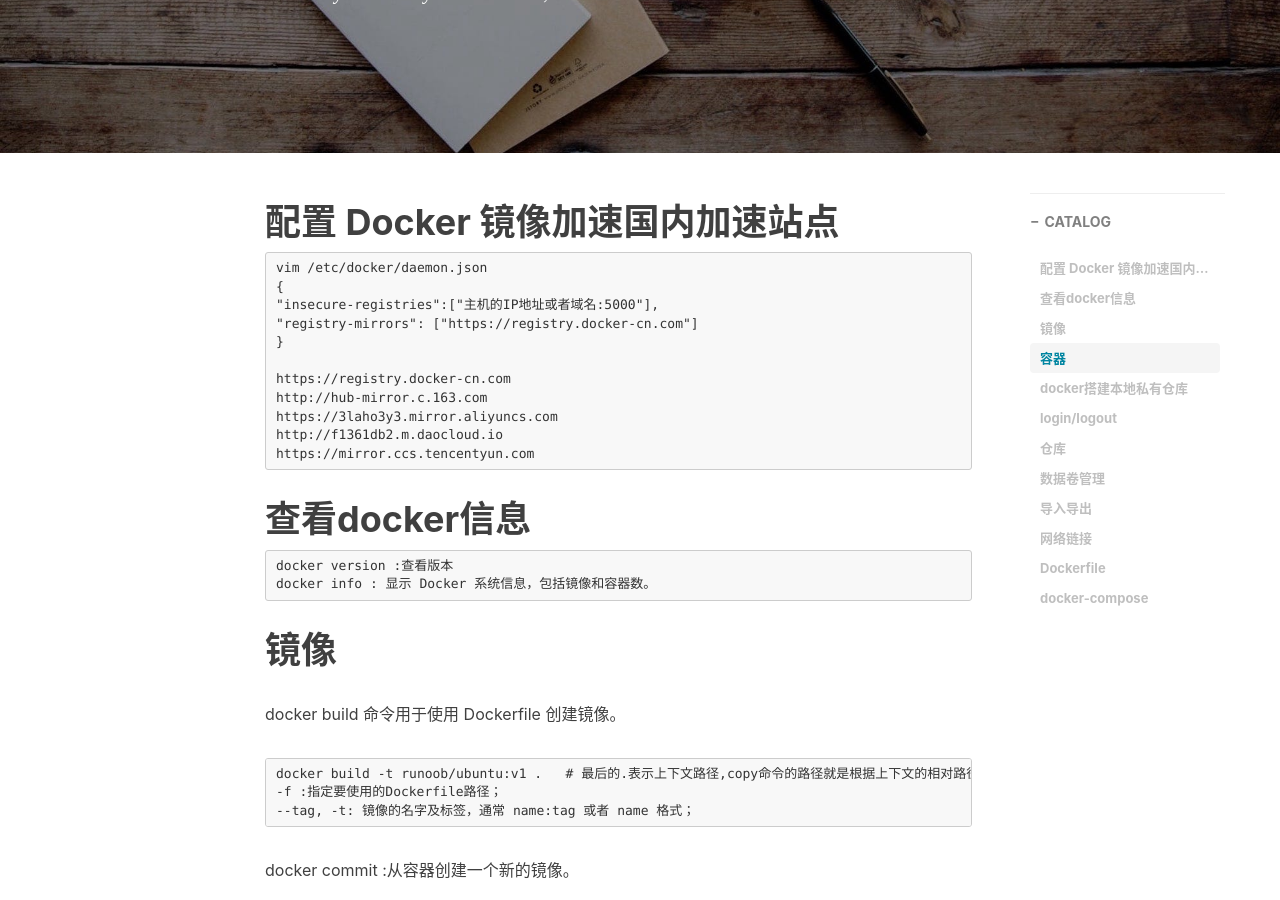
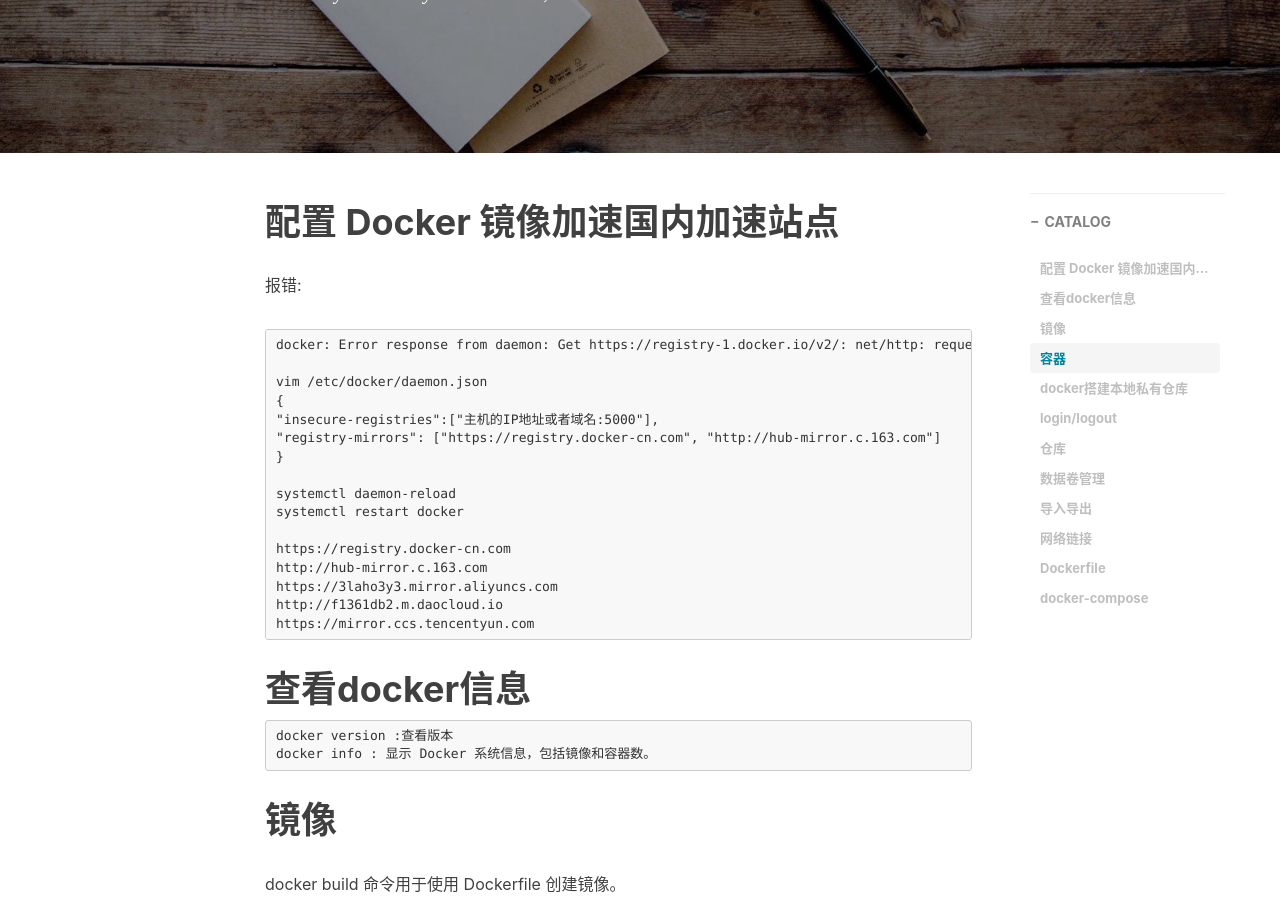
Before and after one commit to handerfly/handerfly.github.io, a Jekyll site: the page built from _posts/2019-10-01-docker总结.md, in a window 1280 px wide and 900 px high, scrolled down 304 px. Built offline with Jekyll 4.4.1, drawn with Linux system fonts in a browser that asks for light colours; nearby versions of some CDN libraries; comment, search, counter and statistics services are not loaded.

Commit message:
Update 2019-10-01-docker总结.md

````diff
--- a/_posts/2019-10-01-docker总结.md
+++ b/_posts/2019-10-01-docker总结.md
@@ -11,12 +11,18 @@ tags:
 ---
 
 # 配置 Docker 镜像加速国内加速站点
+报错:
 ```
+docker: Error response from daemon: Get https://registry-1.docker.io/v2/: net/http: request canceled while waiting for connection (Client.Timeout exceeded while awaiting headers).
+
 vim /etc/docker/daemon.json
 {
 "insecure-registries":["主机的IP地址或者域名:5000"],
-"registry-mirrors": ["https://registry.docker-cn.com"]
+"registry-mirrors": ["https://registry.docker-cn.com", "http://hub-mirror.c.163.com"]
 }
+
+systemctl daemon-reload
+systemctl restart docker
 
 https://registry.docker-cn.com
 http://hub-mirror.c.163.com
````
